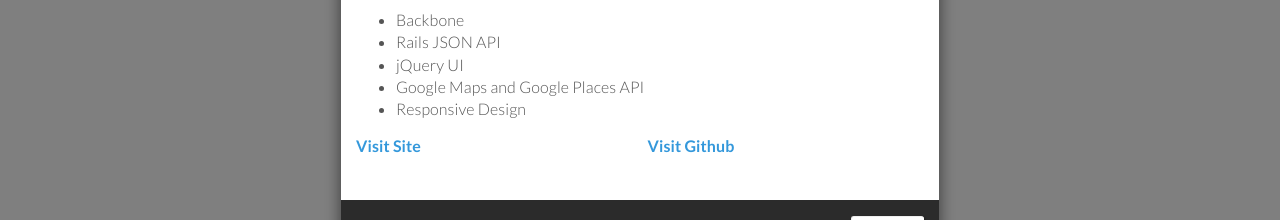
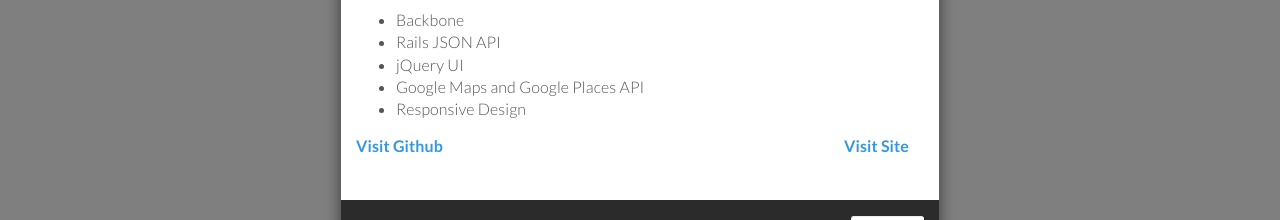
Before and after one commit to cssherry/cssherry.github.io, a plain HTML site: page index.html in a window 1280 px wide. Both pictures are taken after a click on the link 262 px from the left and 2945 px from the top of the page. Shown: the part 3125-3345 px from the top of the page. Drawn offline with Linux system fonts and the light colour scheme; files whose address does not match are found by name.

Commit message:
Revise modal footer formatting

```diff
--- a/index.html
+++ b/index.html
@@ -197,11 +197,11 @@
                         <li>Responsive Design</li>
                       </ul>
 						          <div class="row">
-						            <div class='col-md-6'>
+						            <div class='col-md-6 '>
+                          <p><b><a href="https://github.com/zhoux10/instacation/">Visit Github</a></b></p>
+						            </div>
+						            <div class='col-md-6 text-right'>
                           <p><b><a href="http://instacation.cssherry.com/">Visit Site</a></b></p>
-						            </div>
-						            <div class='col-md-6'>
-                          <p><b><a href="https://github.com/zhoux10/instacation/">Visit Github</a></b></p>
 						            </div>
 						          </div>
 						        </div>
```
